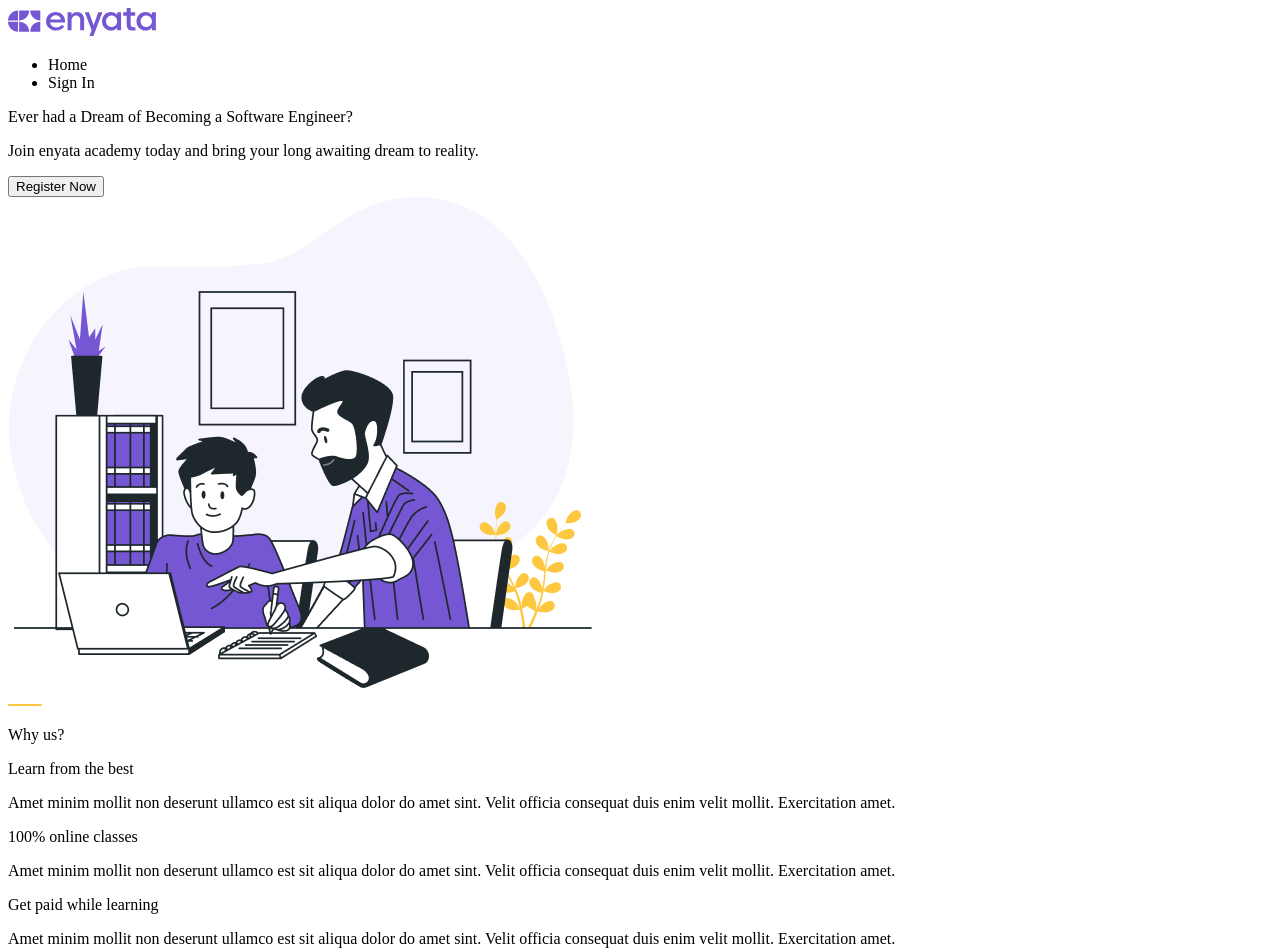
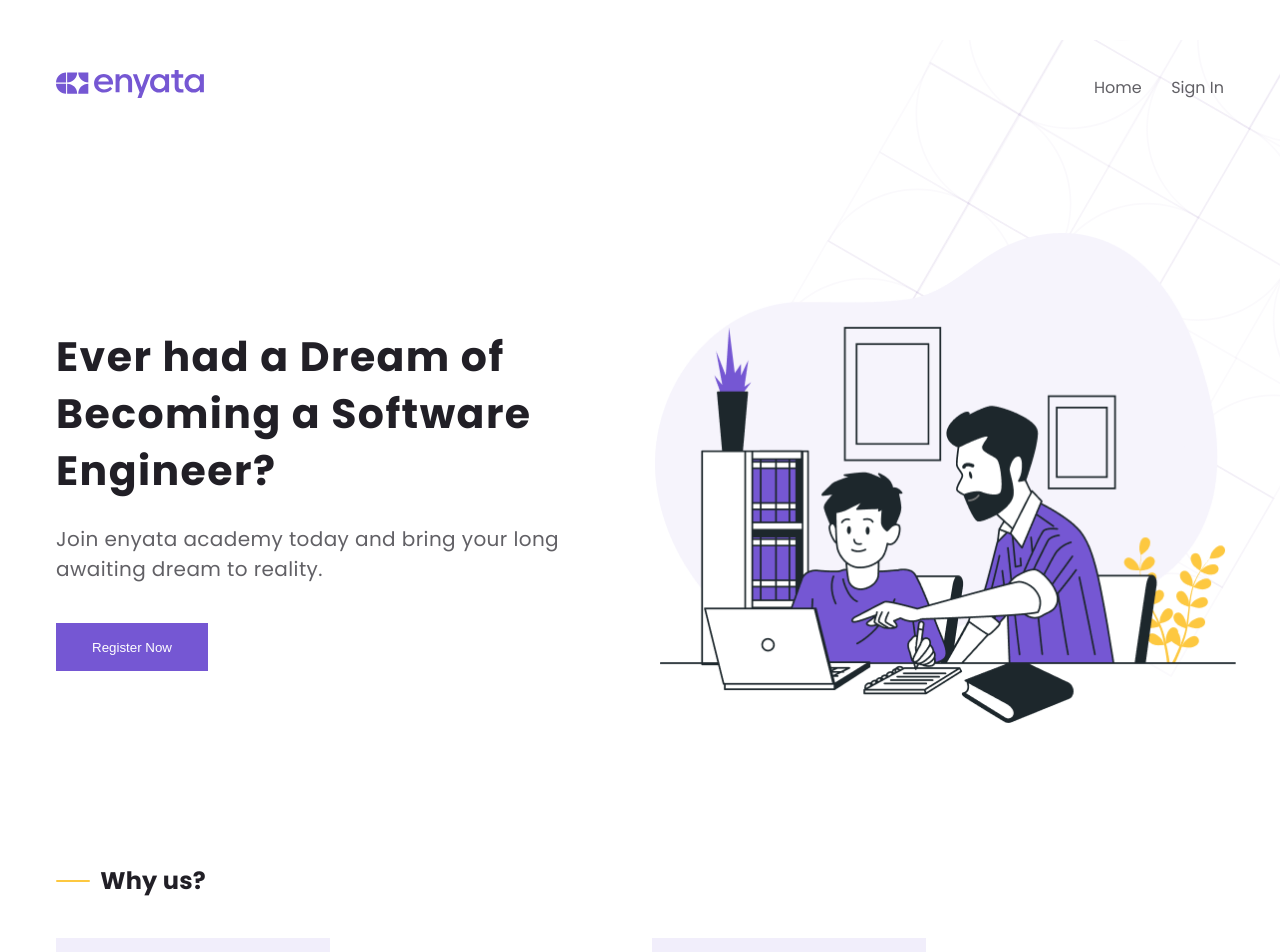
Before and after one commit to DannStormy/enyata-academy-project, a Vue app: page / in a window 1280 px wide. Shown: the top 952 px of the page. Built offline with nearby package versions, Linux system fonts and the light colour scheme.

Commit message:
landing-page css

```diff
--- a/src/App.vue
+++ b/src/App.vue
@@ -7,8 +7,9 @@
 </template>
 
 <style>
+@import url('https://fonts.googleapis.com/css2?family=Poppins:ital,wght@0,100;0,200;0,300;0,400;0,600;0,700;0,800;0,900;1,100;1,200;1,300;1,400;1,500;1,600;1,700;1,800&display=swap');
 #app {
-  /* font-family: Avenir, Helvetica, Arial, sans-serif; */
+  font-family: 'Poppins', sans-serif;
   -webkit-font-smoothing: antialiased;
   -moz-osx-font-smoothing: grayscale;
   /* text-align: center; */
--- a/src/views/LandingPageView.vue
+++ b/src/views/LandingPageView.vue
@@ -1,7 +1,7 @@
 <template>
   <div class="container">
       <nav class="navbar">
-          <div class="company_name">
+          <div class="company_logo">
               <img src="../assets/svgs/Group1.svg" alt="" srcset="">
           </div>
           <ul class="navigation">
@@ -17,7 +17,7 @@
               <p class="article-thin">
                   Join enyata academy today and bring your long awaiting dream to reality.
               </p>
-              <button>Register Now</button>
+              <button class="register-button">Register Now</button>
           </div>
           <div class="right">
               <img src="../assets/images/Group2.png" alt="" srcset="">
@@ -29,11 +29,11 @@
               <p>Why us?</p>
           </div>
           <div class="allservices">
-              <div class="each-service">
+              <div class="each-service dark">
                   <p class="service-title">
                       Learn from the best
                   </p>
-                  <p class="servie-paragragh">
+                  <p class="service-paragraph">
                       Amet minim mollit non deserunt ullamco est sit aliqua dolor do amet sint. Velit officia consequat duis enim velit mollit. Exercitation amet.
                   </p>
               </div>
@@ -41,15 +41,15 @@
                   <p class="service-title">
                       100% online classes
                   </p>
-                  <p class="servie-paragragh">
+                  <p class="service-paragraph">
                       Amet minim mollit non deserunt ullamco est sit aliqua dolor do amet sint. Velit officia consequat duis enim velit mollit. Exercitation amet.
                   </p>
               </div>
-              <div class="each-service">
+              <div class="each-service dark">
                   <p class="service-title">
                       Get paid while learning
                   </p>
-                  <p class="servie-paragragh">
+                  <p class="service-paragraph">
                       Amet minim mollit non deserunt ullamco est sit aliqua dolor do amet sint. Velit officia consequat duis enim velit mollit. Exercitation amet.
                   </p>
               </div>
@@ -57,16 +57,16 @@
                   <p class="service-title">
                       Work on real project
                   </p>
-                  <p class="servie-paragragh">
+                  <p class="service-paragraph">
                       Amet minim mollit non deserunt ullamco est sit aliqua dolor do amet sint. Velit officia consequat duis enim velit mollit. Exercitation amet.
                   </p>
               </div>
           </div>
       </div>
-      <footer>
-          Copyright © Enyata 2021
-      </footer>
   </div>
+    <footer>
+        Copyright © Enyata 2021
+    </footer>
 </template>
 
 <script>
@@ -75,6 +75,134 @@ export default {
 }
 </script>
 
-<style scoped>
-
+<style>
+    *{
+        margin: 0;
+        padding: 0;
+        box-sizing: border-box;
+    }
+    body {
+        background: white;
+        background-image: url("@/assets/svgs/background.svg");
+        background-repeat: no-repeat;
+        background-position: right -13.82% top 5.94%;
+    }
+    .container {
+        width: 1168px;
+        margin: 0 auto;
+    }
+    .navbar {
+        display: flex;
+        align-items: center;
+        justify-content: space-between;
+        margin-top: 70px;
+        margin-bottom: 128px;
+    }
+    .company_logo {
+        cursor: pointer;
+    }
+    .navigation{
+        display: flex;
+        align-items: center;
+        justify-content: space-between;
+        width: 130px;
+    }
+    .navigation li {
+        list-style: none;
+        font-weight: 400;
+        font-size: 16px;
+        line-height: 24px;
+        color: rgba(33, 31, 38, 0.71);
+        cursor: pointer;
+    }
+    .article {
+        display: flex;
+        margin-bottom: 134px;
+    }
+    .left {
+        margin-top: 95px;
+    }
+    .right img {
+        width: 582px;
+        height: 490px;
+        margin-left: -35px;
+    }
+    .article-bold {
+        font-weight: 700;
+        font-size: 41px;
+        line-height: 57px;
+        letter-spacing: 0.035em;
+        color: #211F26;
+        width: 633px;
+        height: 173.32px;
+        margin-bottom: 23px;
+    }
+    .article-thin {
+        width: 508px;
+        height: 67px;
+        font-weight: 400;
+        font-size: 20px;
+        line-height: 30px;
+        letter-spacing: 0.02em;
+        color: rgba(33, 31, 38, 0.71);
+        margin-bottom: 32px;
+    }
+    .register-button {
+        width: 152px;
+        height: 48px;
+        color: #FFFFFF;
+        background-color: #7557D3;
+        border: none;
+        cursor: pointer;
+    }
+    .services-heading {
+        display: flex;
+        justify-content: space-between;
+        width: 150px;
+        margin-bottom: 40px;
+    }
+    .services-heading p {
+        font-weight: 700;
+        font-size: 24px;
+        line-height: 140%;
+        letter-spacing: 0.01em;
+        color: #211F26;
+    }
+    .allservices {
+        display: flex;
+        justify-content: space-between;
+        align-items: center;
+        gap: 24px;
+    }
+    .each-service {
+        width: 292px;
+        height: 202px;
+        padding: 22px;
+    }
+    .dark {
+        background: rgba(117, 87, 211, 0.1);
+    }
+    .service-title {
+        font-weight: 500;
+        font-size: 16px;
+        line-height: 140%;
+        letter-spacing: 0.01em;
+        color: #211F26;
+        margin-bottom: 12px;
+    }
+    .service-paragraph {
+        font-weight: 400;
+        font-size: 14px;
+        line-height: 156%;
+        letter-spacing: 0.01em;
+        color: rgba(33, 31, 38, 0.6);
+    }
+    footer {
+        width: 100%;
+        text-align: center;
+        padding-top: 55px;
+        padding-bottom: 88px;
+        background: #7557D3;
+        color: white;
+    }
 </style>
```
Also changed, not shown: src/assets/images/background.png (added), src/assets/svgs/background.svg (added).
